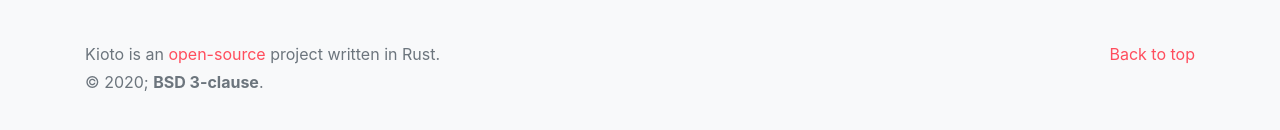
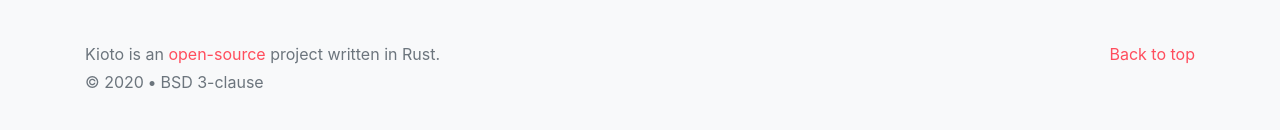
Before and after one commit to alecks/kioto, a Vue app in the folder web/: page / in a window 1280 px wide. Shown: the part 642-772 px from the top of the page. Built offline with nearby package versions, Linux system fonts and the light colour scheme.

Commit message:
💄 Make copyright notice shorter

```diff
--- a/web/src/components/Footer.vue
+++ b/web/src/components/Footer.vue
@@ -8,7 +8,7 @@
           </p>
         </div>
         <p>Kioto is an <a href="https://github.com/fjah/kioto">open-source</a> project written in Rust.</p>
-        <p>&copy; {{ new Date().getFullYear() }}; <b>BSD 3-clause</b>.</p>
+        <p>&copy; {{ new Date().getFullYear() }} <b>&bull;</b> BSD 3-clause</p>
       </div>
     </footer>
   </div>
```
